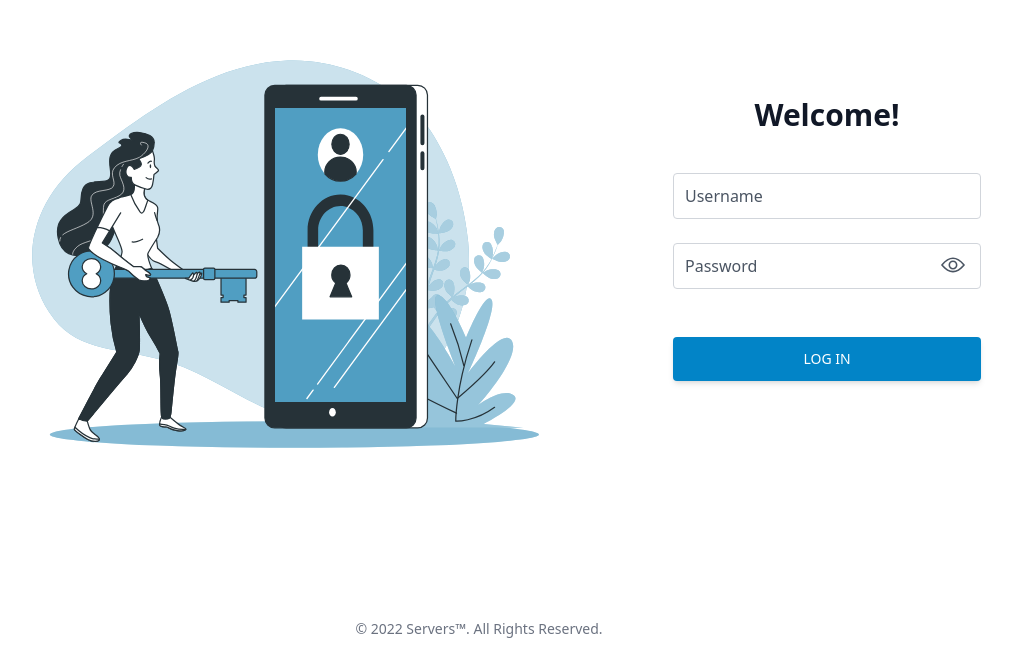
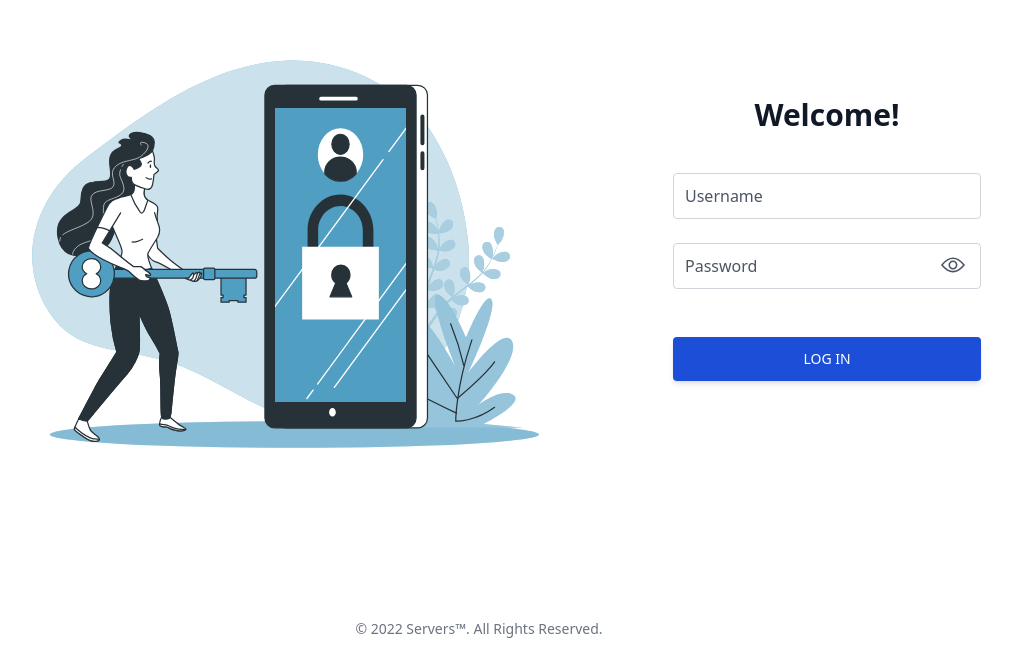
Before and after one commit to miloszmos/login-app-servers, a Next.js app: page /login in a window 1280 px wide. Shown: the part 135-800 px from the top of the page, without its empty margins (161-1173 px from the left). Built offline with nearby package versions, Linux system fonts and the light colour scheme.

Commit message:
styles(colors): contrast ratio

```diff
--- a/pages/login.tsx
+++ b/pages/login.tsx
@@ -68,7 +68,7 @@ const LoginPage = () => {
                 <button
                   disabled={loading}
                   type="submit"
-                  className="inline-block px-7 py-3 bg-sky-600 text-white font-medium text-sm leading-snug uppercase rounded shadow-md hover:bg-sky-700 hover:shadow-lg focus:bg-sky-700  focus:shadow-lg focus:outline-none focus:ring-0 active:bg-sky-700 active:shadow-lg transition duration-500 disabled:cursor-wait disabled:opacity-70 ease-in-out w-full"
+                  className="inline-block px-7 py-3 bg-blue-700 text-white font-medium text-sm leading-snug uppercase rounded shadow-md hover:bg-blue-700 hover:shadow-lg focus:bg-blue-700  focus:shadow-lg focus:outline-none focus:ring-0 active:bg-blue-700 active:shadow-lg transition duration-500 disabled:cursor-wait disabled:opacity-70 ease-in-out w-full"
                   data-mdb-ripple="true"
                   data-mdb-ripple-color="light"
                 >
```
